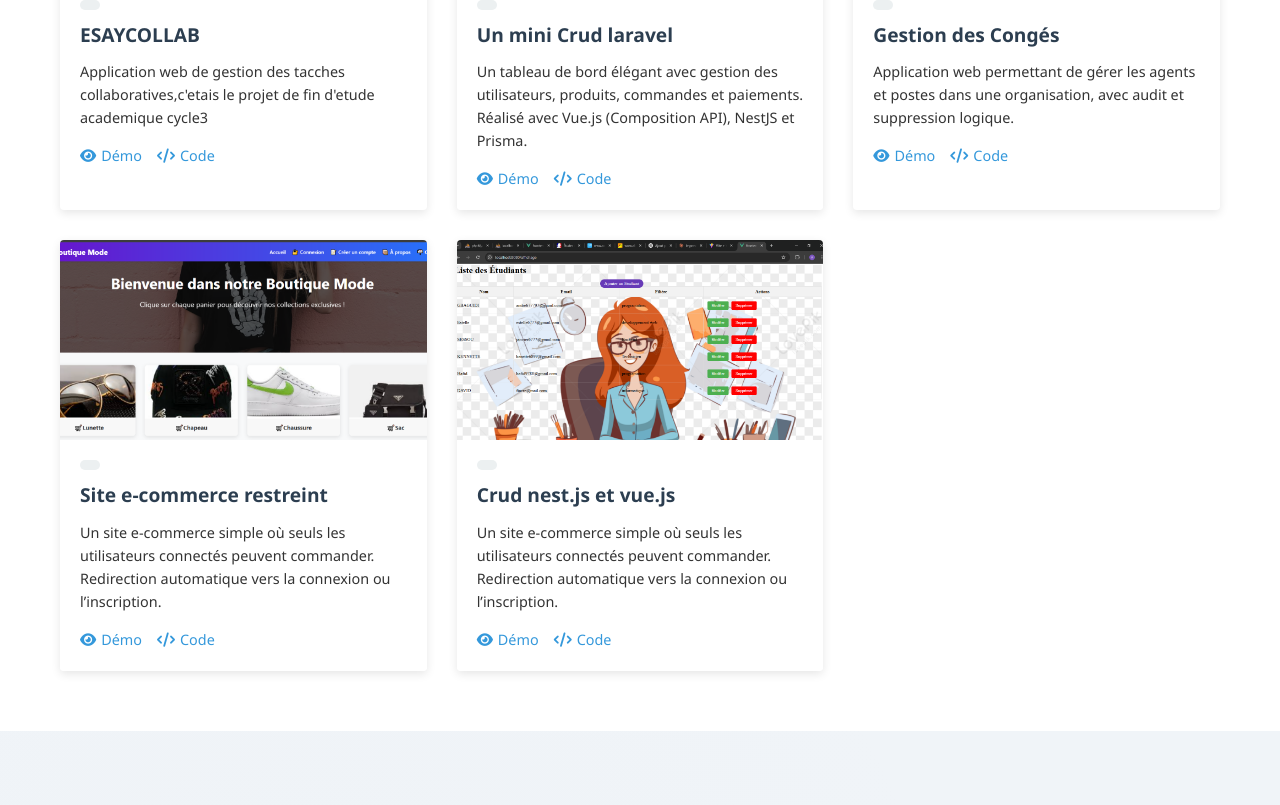
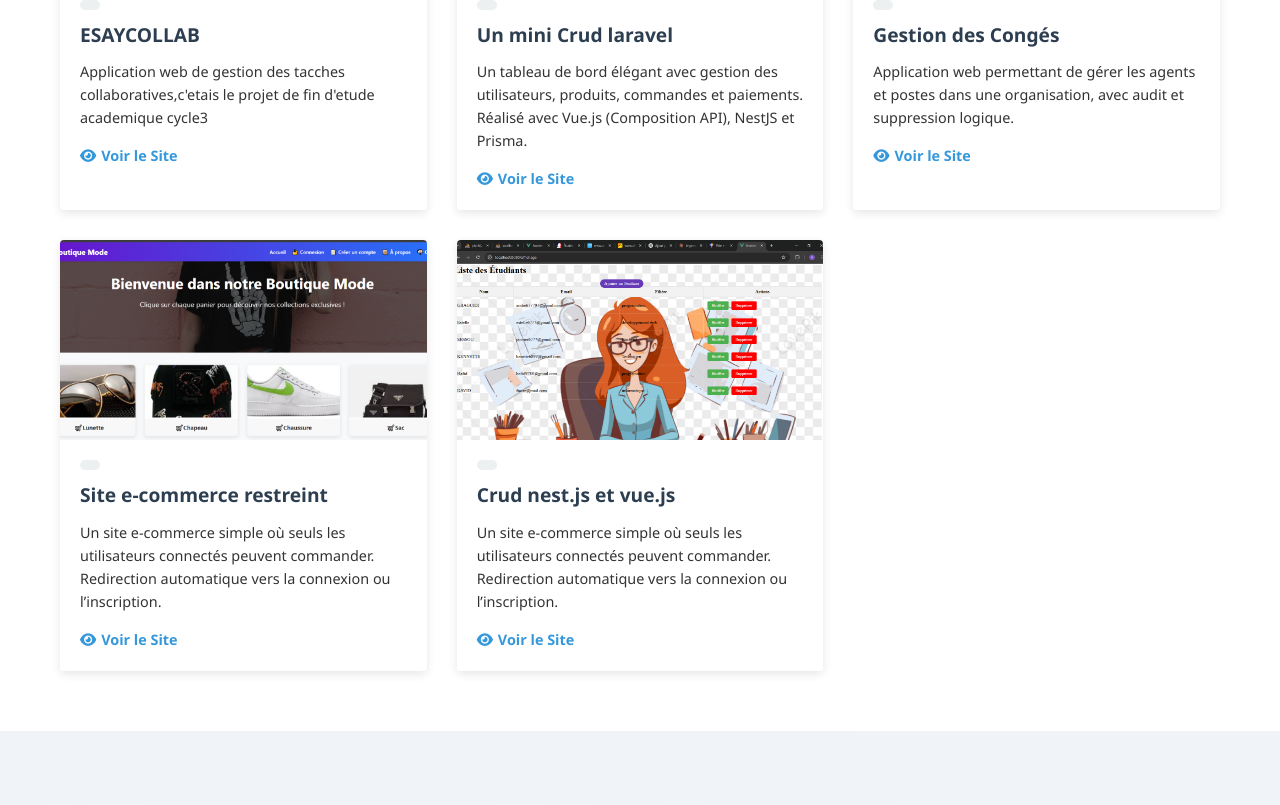
Before and after one commit to sikirou195/frontendPort, a Vue app: page /portofolio in a window 1280 px wide. Shown: the part 2215-3020 px from the top of the page. Built offline with nearby package versions, Linux system fonts and the light colour scheme.

Commit message:
modification de portofolioView.vue

```diff
--- a/src/views/PortofolioView.vue
+++ b/src/views/PortofolioView.vue
@@ -1007,8 +1007,8 @@
               <h3 class="project-title text-xl font-semibold mb-2">{{ project.title }}</h3>
               <p class="project-desc text-sm mb-4">{{ project.description }}</p>
               <div class="project-links flex gap-4">
-                <a :href="project.demoLink" class="project-link flex items-center gap-2"><i class="fas fa-eye"></i> Démo</a>
-                <a :href="project.codeLink" class="project-link flex items-center gap-2"><i class="fas fa-code"></i> Code</a>
+
+                 <a :href="project.codeLink" class="project-link flex items-center gap-2"><i class="fas fa-code fas fa-eye"></i> <strong>Voir le Site</strong></a>
               </div>
             </div>
           </div>
@@ -1081,7 +1081,7 @@
     </section>
   </div>
  <footer class="site-footer">
-  <p>© {{ currentYear }} OTOROU SIKIROU</p>
+  <p>© {{ currentYear }} <strong>  OTOROU SIKIROU</strong></p>
   <div class="social-links">
     <a href="#" class="social-link" aria-label="GitHub">
       <i class="fab fa-github"></i>
@@ -1202,7 +1202,7 @@ const projects = ref([
     description: "Un site e-commerce simple où seuls les utilisateurs connectés peuvent commander. Redirection automatique vers la connexion ou l’inscription.",
     image: boutiqueImage,
     category: "frontend",
-    demoLink: "#",
+
     codeLink: "https://frontendpro1-git-master-otorous-projects-4b829183.vercel.app/",
     tags: ["Vue", "auth", "frontend"]
   },
```
